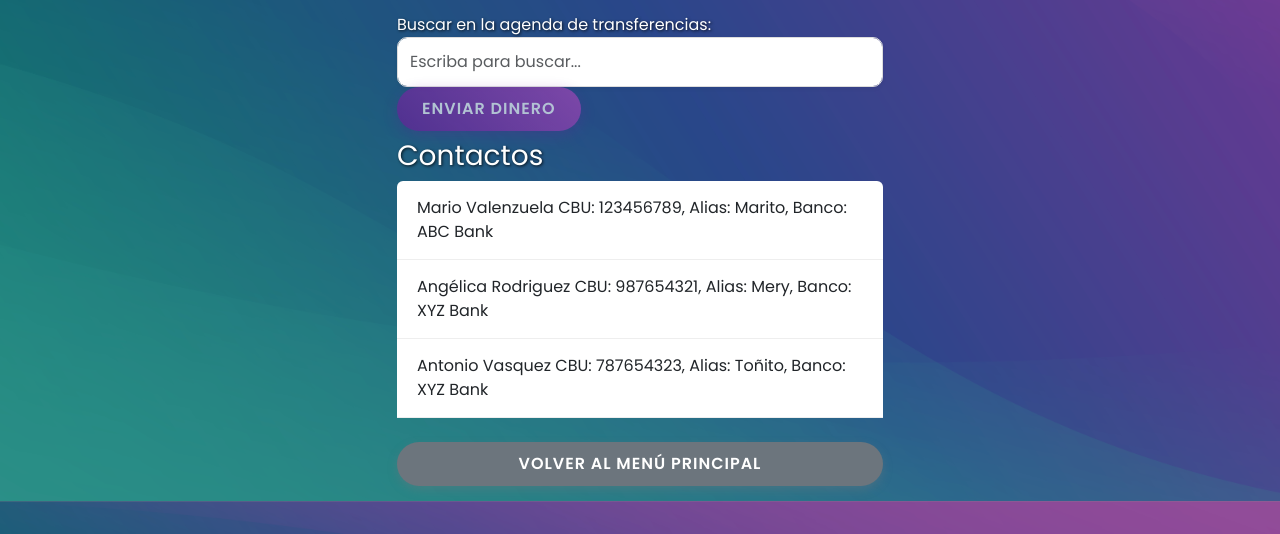
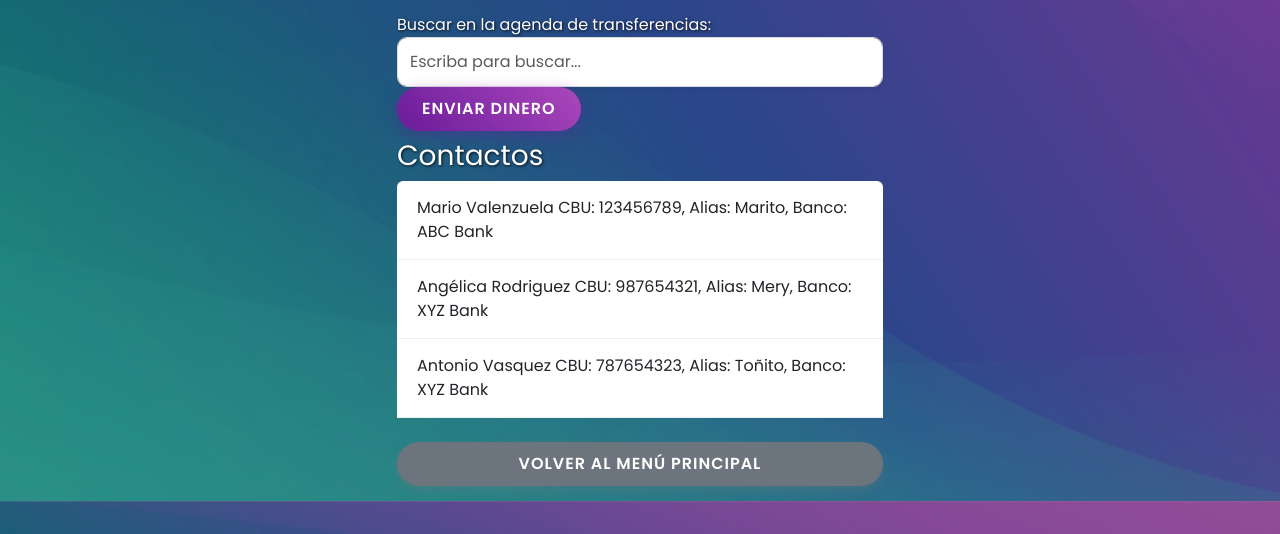
Before and after one commit to jorgegomezs-source/Alke-Wallet, a plain HTML site: page sendmoney.html in a window 1280 px wide. Shown: the part 299-833 px from the top of the page. Drawn offline with nearby package versions, Linux system fonts and the light colour scheme.

Commit message:
feat: repara boton del modal de sendmoney para enviar dinero

```diff
--- a/sendmoney.html
+++ b/sendmoney.html
@@ -103,11 +103,13 @@
           <input type="hidden" id="selectedContactHidden">
       </div>
       <!-- Button to toggle the inline add-contact form -->
-      <button type="button"
+    <button type="button"
         class="btn btn-primary"
         id="openSendMoneyModalBtn"
-        disabled>Enviar dinero
-      </button>
+        data-bs-toggle="modal"
+        data-bs-target="#exampleModal2">
+  Enviar dinero
+</button>
 
       <!-- Inline Add Contact Form (hidden by default) -->
       <div id="addContactInline" class="card bg-light p-3 my-3" style="display:none;">
```
Also changed, not shown: 1 other file.
